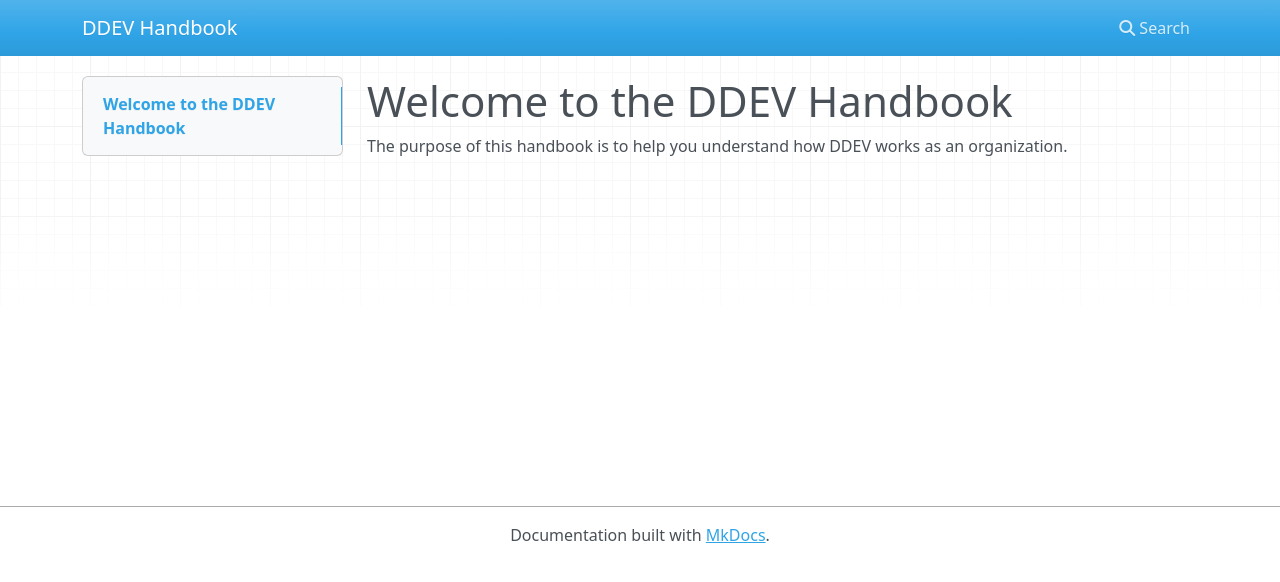
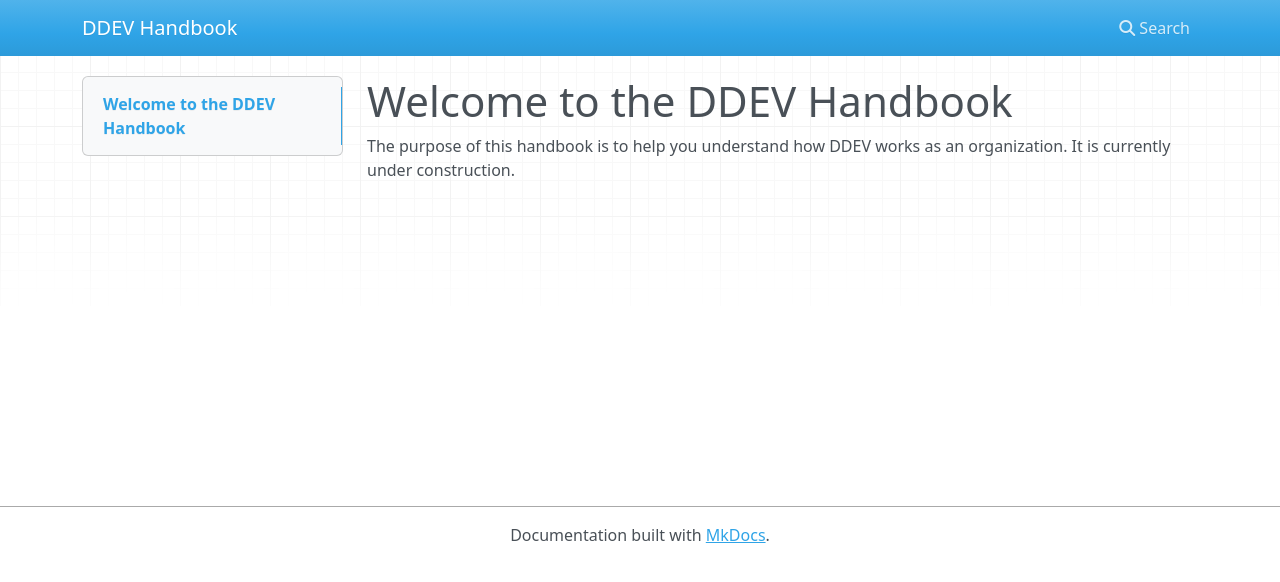
Before and after one commit to fru-io/handbook, an MkDocs documentation site: the page built from docs/index.md, in a window 1280 px wide. Shown: the top 582 px of the page. Built offline with MkDocs 1.6.1, drawn with Linux system fonts in a browser that asks for light colours; nearby versions of some CDN libraries.

Commit message:
Update index.md

```diff
--- a/docs/index.md
+++ b/docs/index.md
@@ -1,3 +1,3 @@
 # Welcome to the DDEV Handbook
 
-The purpose of this handbook is to help you understand how DDEV works as an organization.
+The purpose of this handbook is to help you understand how DDEV works as an organization. It is currently under construction.
```
